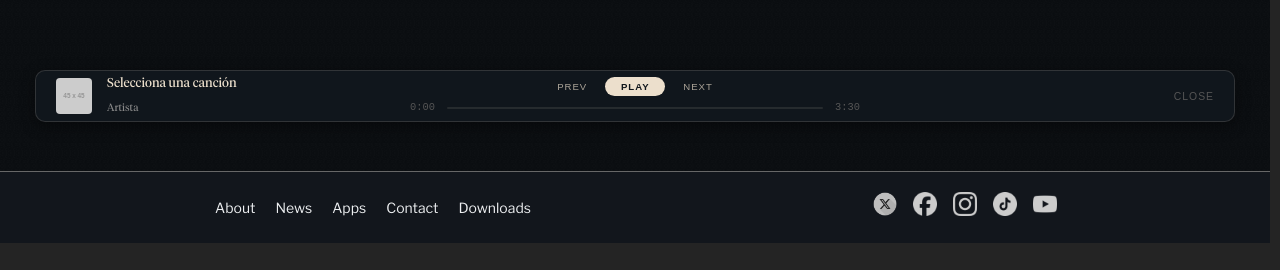
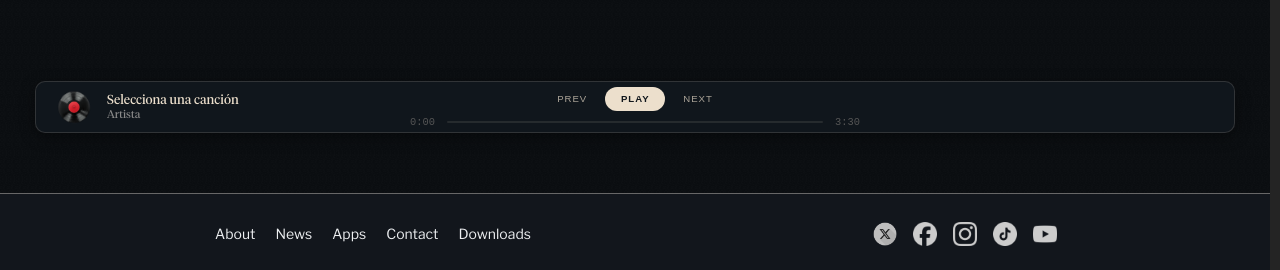
Before and after one commit to franqong/penta, a React (Vite) app in the folder frontend/: page / in a window 1280 px wide. Shown: the part 2252-2522 px from the top of the page. Before the commit the page ends 2495 px from the top, so only its background shows below. Built offline with nearby package versions, Linux system fonts and the light colour scheme.

Commit message:
feat: Music Play minimize & restore

```diff
--- a/frontend/src/App.jsx
+++ b/frontend/src/App.jsx
@@ -9,7 +9,7 @@ import MusicPlayer from "./components/MusicPlayer.jsx";
 
 function App() {
   const [track, setTrack] = useState({
-  image: "https://via.placeholder.com/45", // Imagen por defecto
+  image: "/src/assets/icons/vinyl.png", // Imagen por defecto en el reproductor
   song: "Selecciona una canción",
   artist: "Artista",
   deezerId: null
--- a/frontend/src/components/Footer.css
+++ b/frontend/src/components/Footer.css
@@ -6,11 +6,14 @@ footer {
   font-family: 'Libre Franklin';
   border-top: 1px solid #676767;
   margin-top: 40px;
-  padding: 20px 0;
+  height: 80px;
   color: #fff;
+  display: flex;
+  align-items: center;
 }
 
 .footer-container {
+  width: 100%;
   max-width: 900px;
   margin: 0 auto;
   display: flex;
@@ -23,12 +26,22 @@ footer {
 /* ----- LEFT ----- */
 
 
+.footer-links {
+  display: flex;
+  align-items: center; /* Cambiado de baseline a center para alineación uniforme */
+  height: 24px; /* Altura fija que coincide con las redes sociales */
+}
+
 .footer-links a {
   margin: 0 10px;
   text-decoration: none;
   color: #edeff1;
-  font-size: 14px; /* 14.5px equivale a 0.9rem aproximadamente */
+  font-size: 14px;
   transition: color 0.2s ease;
+  line-height: 1;
+  display: flex;
+  align-items: center;
+  height: 100%;
 }
 
 .footer-links a:hover {
@@ -39,9 +52,16 @@ footer {
 /* ----- RIGHT ----- */
 
 
+.footer-socials {
+  display: flex;
+  align-items: center;
+}
+
 .footer-socials a {
   margin: 0 8px;
-  display: inline-block;
+  display: flex;
+  align-items: center;
+  height: 24px;
 }
 
 .footer-socials img {
--- a/frontend/src/components/Header.css
+++ b/frontend/src/components/Header.css
@@ -48,6 +48,8 @@ header {
 .header-right a,
 .header-center a {
   display: flex;
+  align-items: center; /* Asegurar que el contenido del link esté centrado */
+  height: 100%;
 }
 
 /* HEADER REDUCIDO */
@@ -58,7 +60,7 @@ header.shrink {
 }
 
 header.shrink .logo {
-  height: 30px;
+  height: 35px; /* Ajustado de 30px para que no sea tan brusco */
 }
 
 header.shrink .username {
--- a/frontend/src/components/MusicPlayer.css
+++ b/frontend/src/components/MusicPlayer.css
@@ -1,14 +1,12 @@
-/* MusicPlayer.css */
-
 .music-player-placeholder {
   width: 100%;
-  height: 30px; /* Espacio mínimo necesario para que el footer no baile */
+  height: 52px; /* Coincide exactamente con el alto del reproductor docked */
   display: flex;
   justify-content: center;
   align-items: center;
   position: relative;
   z-index: 1000;
-  margin-top: 40px; /* Margen antes del footer */
+  margin-top: 40px;
   margin-bottom: 20px;
 }
 
@@ -27,7 +25,7 @@
   bottom: 20px;
   left: 0;
   z-index: 9999;
-  pointer-events: none; /* Dejamos que los clicks pasen por detrás si no se toca la barra */
+  pointer-events: none;
 }
 
 /* ESTADO ACOPLADO (Docked) */
@@ -40,14 +38,14 @@
 }
 
 .global-player-bar {
-  pointer-events: auto; /* Activamos clicks siempre para la barra */
+  pointer-events: auto;
   width: 100%;
   max-width: 1200px;
   height: 70px;
   background-color: #10161c;
   border-radius: 12px;
   display: flex;
-  align-items: center;
+  align-items: stretch; /* Stretch children to full height for better alignment control */
   justify-content: space-between;
   padding: 0 25px;
   border: 1px solid rgba(236, 223, 204, 0.15);
@@ -55,7 +53,7 @@
   transition: height 0.3s ease, padding 0.3s ease, border-radius 0.3s ease;
 }
 
-/* REPRODUCTOR ENCOGIDO (Solo cuando está acoplado) */
+/* REPRODUCTOR MINIMIZADO */
 .global-player-container.docked .global-player-bar {
   height: 52px;
   padding: 0 20px;
@@ -63,12 +61,13 @@
   box-shadow: 0 4px 15px rgba(0, 0, 0, 0.4);
 }
 
-/* IZQUIERDA */
+/* LEFT */
 .player-info-global {
   display: flex;
   align-items: center;
   gap: 15px;
   width: 25%;
+  height: 100%;
 }
 
 .player-info-global img {
@@ -77,6 +76,7 @@
   border-radius: 4px;
   object-fit: cover;
   transition: width 0.3s ease, height 0.3s ease;
+  flex-shrink: 0;
 }
 
 .global-player-container.docked .player-info-global img {
@@ -84,37 +84,59 @@
   height: 36px;
 }
 
+.global-details {
+  display: flex;
+  flex-direction: column;
+  justify-content: center;
+  line-height: 1; /* Estrictamente 1 para evitar saltos de sub-píxel */
+  overflow: hidden;
+  height: 100%; /* Ocupar todo el alto para centrar mejor */
+}
+
 .global-details .song {
   display: block;
   font-weight: bold;
-  font-size: 0.9rem;
+  font-size: 14px; /* Cambiado de 0.9rem (14.4px) a 14px exactos */
   color: #ECDFCC;
   transition: font-size 0.3s ease;
+  white-space: nowrap;
+  overflow: hidden;
+  text-overflow: ellipsis;
+  margin: 0 0 4px 0; /* Margen fijo inferior para separar de la banda */
 }
 
 .global-player-container.docked .global-details .song {
-  font-size: 0.8rem;
+  font-size: 13px;
+  margin: 0 0 2px 0;
 }
 
 .global-details .artist {
-  font-size: 0.75rem;
+  display: block;
+  font-size: 12px; /* Cambiado de 0.75rem a 12px exactos */
   color: #888;
   transition: font-size 0.3s ease;
+  white-space: nowrap;
+  overflow: hidden;
+  text-overflow: ellipsis;
+  margin: 0;
 }
 
 .global-player-container.docked .global-details .artist {
-  font-size: 0.65rem;
+  font-size: 11px;
 }
 
-/* CENTRO */
+/* CENTER */
 .player-center-controls {
   flex-grow: 1;
   max-width: 450px;
   display: flex;
   flex-direction: column;
   align-items: center;
+  justify-content: center; /* Center vertically */
   gap: 8px;
   transition: gap 0.3s ease;
+  height: 100%;
+  flex-shrink: 0; /* Evitar que se comprima */
 }
 
 .global-player-container.docked .player-center-controls {
@@ -126,10 +148,12 @@
   align-items: center;
   gap: 30px;
   transition: gap 0.3s ease;
+  height: 36px; /* Alto fijo para estabilizar los botones */
 }
 
 .global-player-container.docked .control-buttons {
   gap: 18px;
+  height: 28px;
 }
 
 .control-buttons button {
@@ -142,6 +166,10 @@
   letter-spacing: 1px;
   opacity: 0.7;
   transition: opacity 0.2s, font-size 0.3s ease;
+  line-height: 1;
+  display: flex;
+  align-items: center;
+  justify-content: center;
 }
 
 .global-player-container.docked .control-buttons button {
@@ -152,15 +180,20 @@
   background: #ECDFCC !important;
   color: #10161c !important;
   font-weight: bold;
-  padding: 8px 16px;
+  padding: 0 16px; /* Solo padding lateral */
   border-radius: 20px;
   min-width: 80px;
+  height: 32px; /* Alto fijo para PLAY/PAUSE */
   opacity: 1 !important;
   transition: all 0.3s ease;
+  display: flex;
+  align-items: center;
+  justify-content: center;
 }
 
 .global-player-container.docked .btn-play-pause {
-  padding: 4px 12px;
+  height: 24px;
+  padding: 0 12px;
   min-width: 60px;
 }
 
@@ -170,12 +203,22 @@
   display: flex;
   align-items: center;
   gap: 12px;
+  height: 14px; /* Altura fija para estabilidad */
+  margin-bottom: 4px; /* Subir un poco la barra despegándola del fondo */
+}
+
+.global-player-container.docked .playback-bar-container {
+  height: 10px;
+  margin-bottom: 2px;
 }
 
 .time {
   font-size: 0.65rem;
   color: #555;
   font-family: monospace;
+  line-height: 1;
+  display: flex;
+  align-items: center;
 }
 
 .progress-bar-bg {
@@ -198,21 +241,27 @@
   width: 0%;
 }
 
-/* DERECHA */
+/* RIGHT */
 .player-right-options {
   width: 25%;
   display: flex;
   justify-content: flex-end;
+  align-items: center;
+  height: 100%;
 }
 
-.close-player {
+.minimize-player {
   background: none;
   border: none;
   color: #555;
   text-transform: uppercase;
-  font-size: 0.65rem;
+  font-size: 11px; /* Fijado a 11px exactos */
   cursor: pointer;
   letter-spacing: 1px;
+  line-height: 1;
+  display: flex;
+  align-items: center;
+  height: 100%; /* Ocupar todo el alto para centrar */
 }
 
-.close-player:hover { color: #ECDFCC; }
+.minimize-player:hover { color: #ECDFCC; }
--- a/frontend/src/components/MusicPlayer.jsx
+++ b/frontend/src/components/MusicPlayer.jsx
@@ -4,9 +4,16 @@ import './MusicPlayer.css';
 
 function MusicPlayer({ track, setTrack }) {
   const [isPlaying, setIsPlaying] = useState(false);
-  const [docked, setDocked] = useState(false);
+  const [isMinimized, setIsMinimized] = useState(false);
+  const [dockedByScroll, setDockedByScroll] = useState(false);
   const placeholderRef = useRef(null);
   const location = useLocation();
+
+  const docked = dockedByScroll || isMinimized;
+
+  useEffect(() => {
+    setIsMinimized(false);
+  }, [track]);
 
   useEffect(() => {
     const handleScroll = () => {
@@ -14,31 +21,24 @@ function MusicPlayer({ track, setTrack }) {
 
       const rect = placeholderRef.current.getBoundingClientRect();
       const viewportHeight = window.innerHeight;
-
-      // Al ser el placeholder de 30px, ajustamos el punto de encuentro.
-      // La barra flotante tiene su tope en viewport - 80px.
       const isVisible = rect.top <= viewportHeight - 80;
 
-      if (isVisible) {
-        setDocked(true);
-      } else {
-        setDocked(false);
-      }
+      setDockedByScroll(prev => prev !== isVisible ? isVisible : prev);
     };
 
     window.addEventListener("scroll", handleScroll);
     window.addEventListener("resize", handleScroll);
 
-    // Chequeo inmediato y con pequeño delay para asegurar carga de la nueva ruta
+    // Pequeño delay para asegurar la posición tras el render
     handleScroll();
-    const timeoutId = setTimeout(handleScroll, 100);
+    const timeoutId = setTimeout(handleScroll, 50);
 
     return () => {
       window.removeEventListener("scroll", handleScroll);
       window.removeEventListener("resize", handleScroll);
       clearTimeout(timeoutId);
     };
-  }, [location, docked]);
+  }, [location]);
 
   if (!track) return null;
 
@@ -47,7 +47,7 @@ function MusicPlayer({ track, setTrack }) {
       <div className={`global-player-container ${docked ? 'docked' : 'floating'}`}>
         <div className="global-player-bar">
 
-          {/* IZQUIERDA */}
+          {/* LEFT */}
           <div className="player-info-global">
             <img src={track.image} alt={track.song} />
             <div className="global-details">
@@ -56,7 +56,7 @@ function MusicPlayer({ track, setTrack }) {
             </div>
           </div>
 
-          {/* CENTRO */}
+          {/* CENTER */}
           <div className="player-center-controls">
             <div className="control-buttons">
               <button className="btn-skip">prev</button>
@@ -78,9 +78,19 @@ function MusicPlayer({ track, setTrack }) {
             </div>
           </div>
 
-          {/* DERECHA */}
+          {/* RIGHT */}
           <div className="player-right-options">
-            <button className="close-player" onClick={() => setTrack(null)}>close</button>
+            {isMinimized ? (
+              <button className="minimize-player" onClick={() => setIsMinimized(false)}>
+                restore
+              </button>
+            ) : (
+              !dockedByScroll && (
+                <button className="minimize-player" onClick={() => setIsMinimized(true)}>
+                  minimize
+                </button>
+              )
+            )}
           </div>
 
         </div>
```
